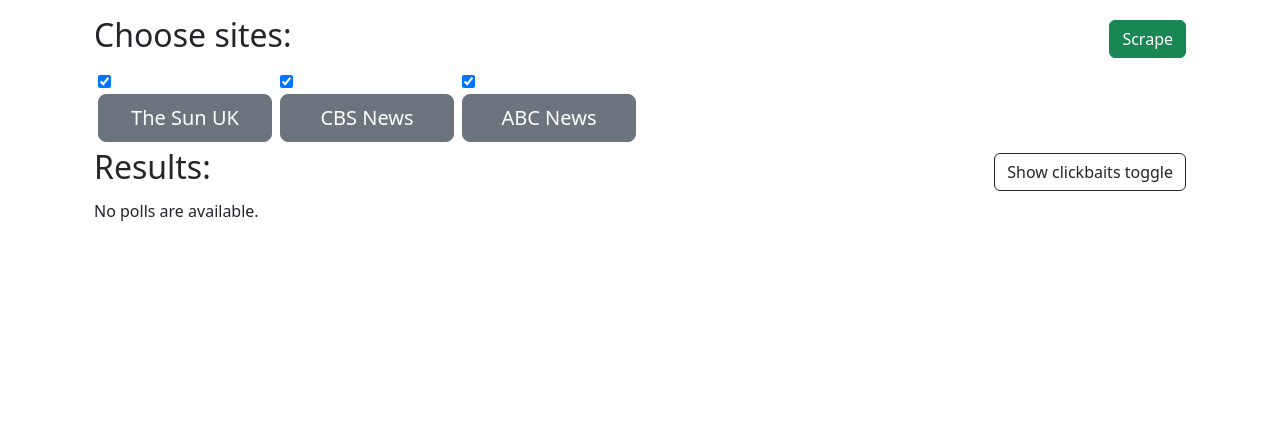
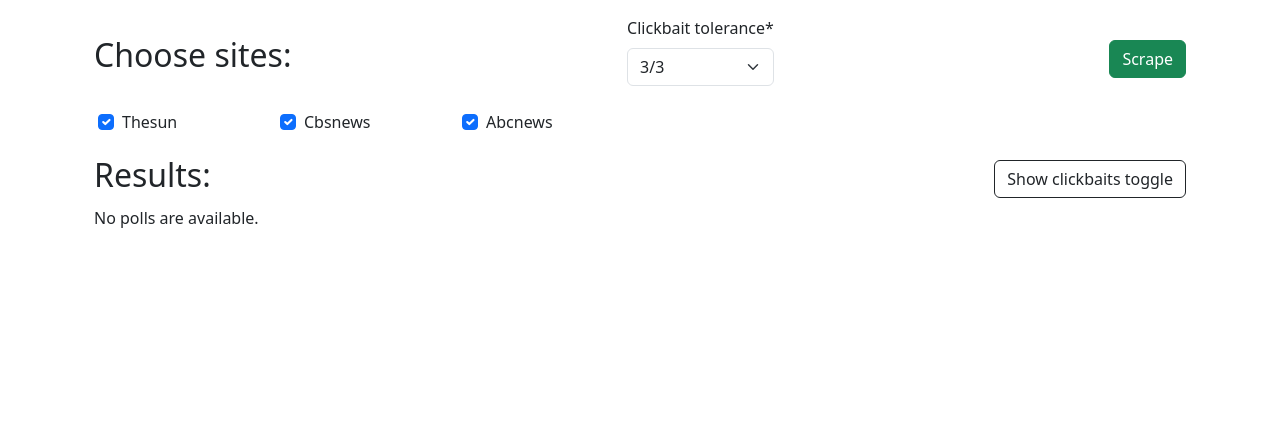
Before and after one commit to amajczyk/ClickbaitDetector, a Django app: page / in a window 1280 px wide. Shown: the part 56-483 px from the top of the page. Run offline with Django 4.2, Linux system fonts and the light colour scheme; some libraries are stand-ins or nearby versions.

Commit message:
trying to finish up django code

```diff
--- a/djangoapp/news/forms.py
+++ b/djangoapp/news/forms.py
@@ -1,15 +1,28 @@
 from django import forms
 from datetime import datetime, timedelta
 from django.utils import timezone
+from crispy_forms.helper import FormHelper
+from crispy_forms.layout import Layout
+from crispy_forms.bootstrap import InlineRadios
+
 
 class URLForm(forms.Form):
-    url = forms.URLField(label='', widget=forms.TextInput(attrs={'placeholder': 'Enter URL'}))
+    url = forms.URLField(label='', widget=forms.TextInput(attrs={'placeholder': 'Enter article URL'}))
 
 
 class SiteSelectionForm(forms.Form):
     thesun = forms.BooleanField(required=False, initial=True)
     cbsnews = forms.BooleanField(required=False, initial=True)
     abcnews = forms.BooleanField(required=False, initial=True)
+    clickbait_tolerance = forms.ChoiceField(
+        choices=[
+            ('0', '3/3'),
+            ('1', '2/3'),
+            ('2', '1/3'),
+            ('3', '0'),
+        ]
+    )
+
 
 class SearchArticlesForm(forms.Form):
     search_query = forms.CharField(max_length=100, required=False)
@@ -19,6 +32,16 @@ class SearchArticlesForm(forms.Form):
     thesun = forms.BooleanField(required=False, initial=True)
     cbsnews = forms.BooleanField(required=False, initial=True)
     abcnews = forms.BooleanField(required=False, initial=True)
+    clickbait_tolerance = forms.ChoiceField(
+        choices=[
+            ('0', '3/3'),
+            ('1', '2/3'),
+            ('2', '1/3'),
+            ('3', '0'),
+        ],
+        required=False,
+        initial='0'
+    )
 
 
     def __init__(self, *args, **kwargs):
--- a/djangoapp/news/models.py
+++ b/djangoapp/news/models.py
@@ -20,8 +20,11 @@ class Article(models.Model):
     url_from = models.CharField(max_length=256, null=True,blank=True)
     # clickbait = models.BooleanField(default=False)
     clickbait_decision_NLP = models.SmallIntegerField(default=-1)  # classic mlp model decision
+    clickbait_probability_NLP = models.FloatField(default=-1)  # classic mlp model decision
     clickbait_decision_LLM = models.SmallIntegerField(default=-1)  # LLM model decision
+    clickbait_probability_LLM = models.FloatField(default=-1)  # LLM model decision
     clickbait_decision_VERTEX = models.SmallIntegerField(default=-1)  # VERTEX AI model decision
+
     clickbait_decision_final = models.SmallIntegerField(default=-1) # joined decision
     # 0 - clickbait 0/3 or 0/2
     # 1 - clickbait 1/3
--- a/djangoapp/news/scripts/model_loader.py
+++ b/djangoapp/news/scripts/model_loader.py
@@ -6,6 +6,9 @@ from transformers import pipeline
 from news.scripts.nlp import Word2VecModel, return_best_model, load_predictive_model
 from news.scripts.llm import LocalLLM
 from news.vertex.cloud.connections_based_on_docs import VertexAI
+
+from nltk.corpus import wordnet
+
 
 class Singleton(type):
     _instances = {}
@@ -42,3 +45,6 @@ class ModelLoader(metaclass=Singleton):
 
         # load VertexAI
         self.vertex = VertexAI()
+
+        # wordnet is lazy loaded, this poses a problem when using multiprocessing
+        wordnet.ensure_loaded()
--- a/djangoapp/news/scripts/nlp.py
+++ b/djangoapp/news/scripts/nlp.py
@@ -41,9 +41,8 @@ def load_predictive_model(path:str):
 
 ####### PREPROCESSING FUNCTIONS ########
 # remove punctuation
-import nltk
 import string
-from nltk.corpus import words
+from nltk.corpus import words as nltk_corpus_words
 import inflect
 import re
 from nltk.tokenize import word_tokenize
@@ -177,7 +176,7 @@ def remove_non_ascii_characters_from_list(text_list):
 
 
 
-def remove_non_eng_words(text_list, words = words):
+def remove_non_eng_words(text_list, words = nltk_corpus_words):
     return [word for word in text_list if word.lower() in words]
 
 
@@ -185,7 +184,8 @@ def remove_non_eng_words(text_list, words = words):
 def preprocess_title(df, verbose = False):
 
     # df = cp.deepcopy(df)
-    english_words = set(w.lower() for w in words.words())
+
+    english_words = set(w.lower() for w in nltk_corpus_words.words())
 
     # remove punctuation and other stuff
     if verbose:
--- a/djangoapp/news/templates/news/check_url.html
+++ b/djangoapp/news/templates/news/check_url.html
@@ -32,6 +32,8 @@
     $("#urlForm").submit(function(event){
       event.preventDefault(); // Prevent the form from submitting the traditional way
 
+      $("#detailsSection").html('<div class="d-flex justify-content-center"><div class="spinner-border" role="status"><span class="sr-only">Loading...</span></div></div>');
+
       // Perform an AJAX request
       $.ajax({
         type: $(this).attr('method'),
--- a/djangoapp/news/templates/news/index.html
+++ b/djangoapp/news/templates/news/index.html
@@ -3,6 +3,8 @@
 {% extends "news/base.html" %}
 
 {% block content %}
+{% load crispy_forms_tags %}
+
 
 <form method="post" action="{% url 'news:scrape_articles' %}">
   {% csrf_token %}
@@ -10,21 +12,22 @@
   <div class="container">
     <div class="m-0 p-0 mb-1 d-flex justify-content-between align-items-center">
       <h2>Choose sites:</h2>
+
+      {{form.clickbait_tolerance|as_crispy_field}}
+
       <button class="btn btn-success" type="submit">Scrape</button>
     </div>
 
     <div class="row p-0 m-0">
+
       <div class="col-md-2 form-check p-1">
-        {{ form.thesun }}
-        <label class="btn btn-lg btn-secondary btn-block w-100" for="{{ form.thesun.id_for_label }}">The Sun UK</label>
+        {{ form.thesun|as_crispy_field }}
       </div>
       <div class="col-md-2 form-check p-1">
-        {{ form.cbsnews }}
-        <label class="btn btn-lg btn-secondary btn-block w-100" for="{{ form.cbsnews.id_for_label }}">CBS News</label>
+        {{ form.cbsnews|as_crispy_field }}
       </div>
       <div class="col-md-2 form-check p-1">
-        {{ form.abcnews }}
-        <label class="btn btn-lg btn-secondary btn-block w-100" for="{{ form.abcnews.id_for_label }}">ABC News</label>
+        {{ form.abcnews|as_crispy_field }}
       </div>
     </div>
   </div>
@@ -39,4 +42,9 @@
   {% include 'news/list_articles.html' %}
 </div>
 
+
+<div id="detailsSection">
+
+</div>
+
 {% endblock %}
--- a/djangoapp/news/views.py
+++ b/djangoapp/news/views.py
@@ -1,6 +1,4 @@
-import os
-from multiprocessing import Pool
-from random import shuffle
+import datetime
 
 from django.http import JsonResponse
 from django.shortcuts import render, get_object_or_404, redirect
@@ -19,36 +17,6 @@ from django.db.models import Q
 import concurrent.futures
 
 from functools import partial
-
-
-from dataclasses import dataclass
-
-@dataclass
-class ArticleData:
-    title: str = ''
-    content: str = ''
-    content_summary: str = ''
-    url_from: str = ''
-    source_site: str = ''
-    clickbait_decision_NLP: int = -1
-    clickbait_decision_LLM: int = -1
-    clickbait_decision_VERTEX: int = -1
-    clickbait_decision_final: int = -1
-
-    def to_model(self):
-        return Article(
-            title=self.title,
-            content_summary=self.content_summary,
-            url_from=self.url_from,
-            source_site=self.source_site,
-            clickbait_decision_NLP=self.clickbait_decision_NLP,
-            clickbait_decision_LLM=self.clickbait_decision_LLM,
-            clickbait_decision_VERTEX=self.clickbait_decision_VERTEX,
-            clickbait_decision_final=self.clickbait_decision_final,
-        )
-
-
-
 
 
 
@@ -166,7 +134,7 @@ def scrape_articles(request):
         if form.is_valid():
             # Process the form data
             selected_sites = [
-                key for key, value in form.cleaned_data.items() if value
+                key for key, value in form.cleaned_data.items() if value and key != 'clickbait_tolerance'
             ]
 
 
@@ -179,14 +147,13 @@ def scrape_articles(request):
             llm = model_loader.llm
             summarizer = model_loader.summarizer
 
-            urls = []
+
             for site in selected_sites:
-                urls += scraper.scrape_article_urls(scraper.site_variables_dict[site]['main'])
-            shuffle(urls) # shuffle in place
-            urls_to_scrape = urls[:8]
+                scrape_urls(request, site, scraper)
+            urls = get_next_urls(request, selected_sites)
             process_article_partial = partial(process_article, scraper=scraper, predictive_model=predictive_model, model_w2v=model_w2v, scaler=scaler, llm=llm, summarizer=summarizer,vertex=vertex)
             with concurrent.futures.ThreadPoolExecutor(max_workers=8) as executor:
-                articles = list(executor.map(process_article_partial, urls_to_scrape))
+                articles = list(executor.map(process_article_partial, urls))
 
 
             context = {'form': form}
@@ -221,11 +188,13 @@ def browse_articles(request):
 
             search_query = form.cleaned_data['search_query']
             date_from = form.cleaned_data['date_from']
-            date_to = form.cleaned_data['date_to']
-            show_clickbaits = form.cleaned_data['show_clickbaits']
+            date_to = form.cleaned_data['date_to'] + datetime.timedelta(days=1)
+            clickbait_tolerance = int(form.cleaned_data['clickbait_tolerance'])
+
             thesun = form.cleaned_data['thesun']
             cbsnews = form.cleaned_data['cbsnews']
             abcnews = form.cleaned_data['abcnews']
+
             # Use the form data as needed to filter the articles from the database
 
             query = Q()
@@ -234,8 +203,9 @@ def browse_articles(request):
             if search_query:
                 query &= Q(title__icontains=search_query) | Q(content_summary__icontains=search_query)
 
-            if not show_clickbaits:
-                query &= ~Q(clickbait_decision_final=1)
+            query &= Q(clickbait_decision_final__lte=clickbait_tolerance)
+
+            query &= Q(scraped_date__gte=date_from) & Q(scraped_date__lte=date_to)
 
             source_sites = []
             if thesun:
@@ -248,7 +218,7 @@ def browse_articles(request):
             if source_sites:
                 query &= Q(source_site__in=source_sites)
 
-            articles = Article.objects.filter(query)
+            articles = Article.objects.filter(query).order_by('-scraped_date')
             context = {'form': form}
             context['latest_article_list'] = articles
             return render(request, 'news/browse.html', context=context)
@@ -257,4 +227,58 @@ def browse_articles(request):
     else:
         form = SearchArticlesForm()
 
-    return render(request, 'news/browse.html', {'form': form})
+    articles = Article.objects.order_by('-scraped_date')[:10]
+    context = {'form': form, 'latest_article_list': articles}
+    return render(request, 'news/browse.html', context=context)
+
+
+
+def use_generator(request,site,scraper):
+    # doesn't return anything, updates the session variables
+    start = request.session[site]['start']
+    end = request.session[site]['end']
+    while start<=end:
+        try:
+            request.session[site]['urls_to_scrape'].append(
+                request.session[site]['urls_all'][start]
+            )
+        except IndexError:
+            request.session[site]['page'] +=  1
+            page_part = scraper.site_variables_dict[site]['page'].format(request.session[site]['page'])
+            urls = scraper.scrape_article_urls(
+                f"{scraper.site_variables_dict[site]['main']}{page_part}"
+            )
+            request.session[site]['urls_all'] = urls
+            start,end = 0, end-start
+            request.session[site]['urls_to_scrape'].append(
+                request.session[site]['urls_all'][start]
+            )
+
+        start += 1
+    request.session[site]['start'] = start
+    request.session[site]['end'] = end + 3
+
+
+def get_next_urls(request, sites):
+    ttt = []
+    for site in sites:
+        ttt.append(request.session[site]['urls_to_scrape'])
+        request.session[site]['urls_to_scrape'] = []
+
+    urls = [item for sublist in zip(*ttt) for item in sublist]
+    return urls
+
+
+def scrape_urls(request, site, scraper):
+    # doesn't return anything, updates the session variables
+    if not request.session.get(site,None):
+        urls = scraper.scrape_article_urls(scraper.site_variables_dict[site]['main'])
+        request.session[site] = {
+            'urls_all': urls,
+            'urls_to_scrape': [],
+            'page' : 1,
+            'start': 0,
+            'end': 2,
+
+    }
+    use_generator(request,site,scraper)
```
Also changed, not shown: djangoapp/news/templates/news/browse.html (+10 -10 lines), djangoapp/news/migrations/0005_article_clickbait_probability_llm_and_more.py (added), 1 other file.
